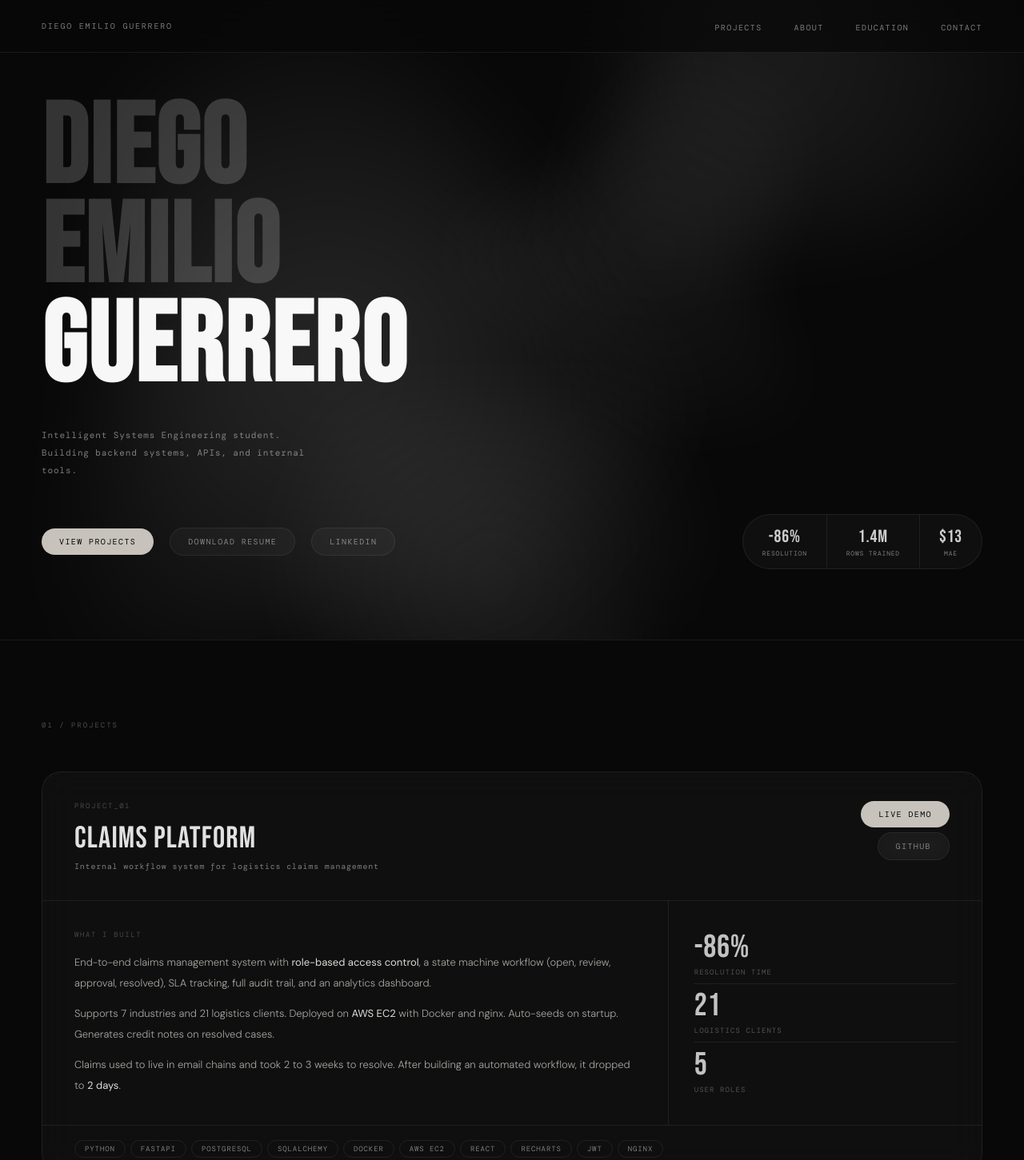
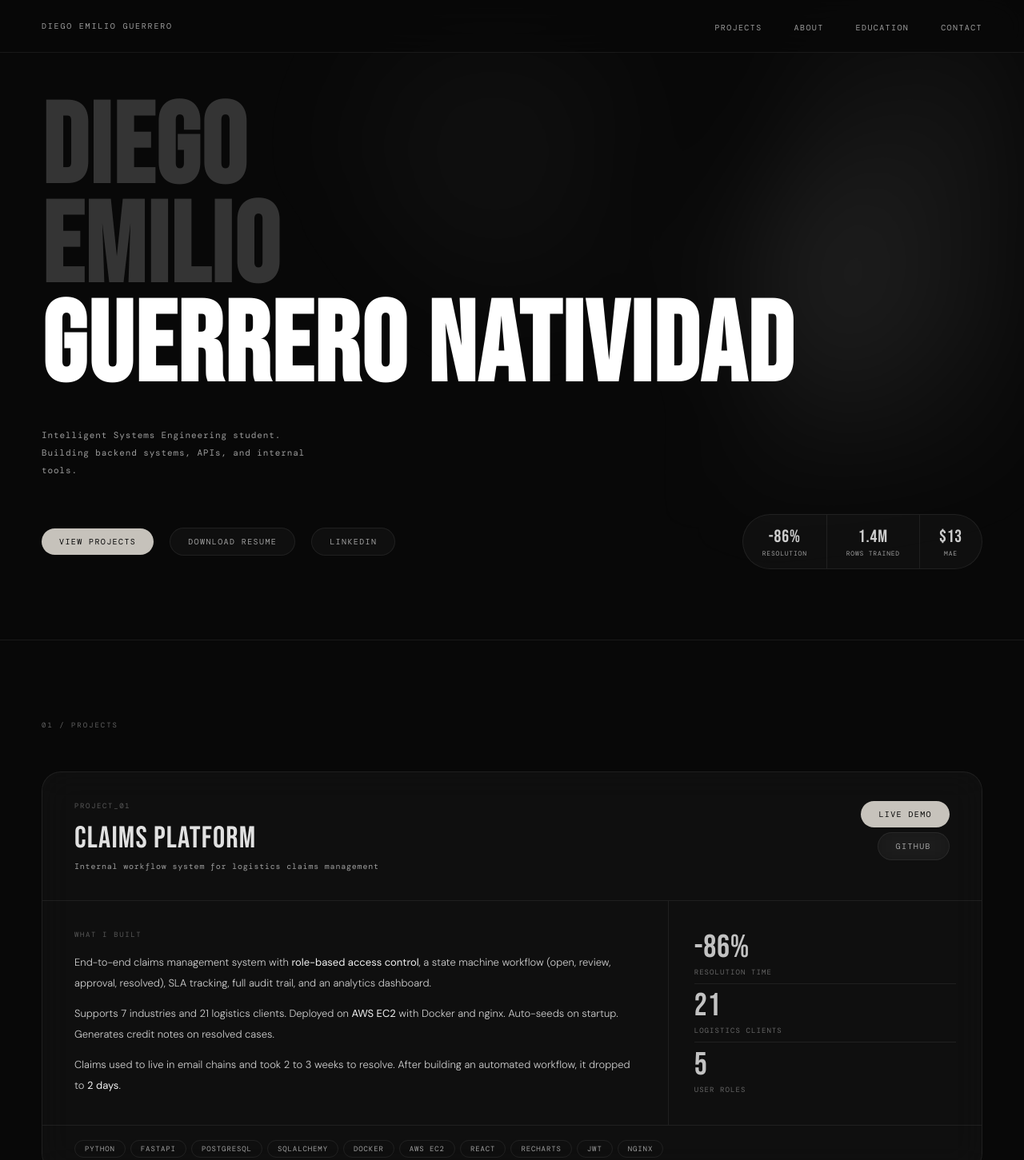
Before and after one commit to emiliognatividad/portfolio, a plain HTML site: page index.html in a window 1280 px wide. Shown: the top 1451 px of the page at 80% size. Drawn offline with nearby package versions, Linux system fonts and the light colour scheme; animation ran at ten frames a second; a web font is replaced by a local one.

Commit message:
Fix: full name, whiter text, blurred blobs

```diff
--- a/index.html
+++ b/index.html
@@ -13,8 +13,8 @@
   --glass: rgba(255,255,255,0.03);
   --glass-border: rgba(255,255,255,0.07);
   --glass-hover: rgba(255,255,255,0.055);
-  --text: #edeae4;
-  --muted: rgba(220,216,210,0.55);
+  --text: #ffffff;
+  --muted: rgba(255,255,255,0.6);
   --accent: rgba(220,215,210,0.7);
   --mono: 'DM Mono', monospace;
   --display: 'Bebas Neue', sans-serif;
@@ -48,6 +48,7 @@ body {
   inset: 0;
   width: 100%;
   height: 100%;
+  filter: blur(60px);
 }
 
 /* deep background atmosphere */
@@ -141,7 +142,7 @@ nav {
   font-size: clamp(80px, 11vw, 148px);
   line-height: 0.88;
   letter-spacing: 0.015em;
-  color: rgba(255,255,255,0.97);
+  color: rgba(255,255,255,1);
   margin-bottom: 36px;
 }
 
@@ -337,14 +338,14 @@ nav {
 
 .card-copy p {
   font-size: 13px;
-  color: rgba(220,216,210,0.75);
+  color: rgba(255,255,255,0.8);
   line-height: 2;
   margin-bottom: 12px;
   font-weight: 300;
 }
 
 .card-copy p:last-child { margin-bottom: 0; }
-.card-copy strong { color: rgba(235,232,228,0.95); font-weight: 400; }
+.card-copy strong { color: rgba(255,255,255,0.95); font-weight: 400; }
 
 .card-metrics {
   padding: 36px 32px;
@@ -420,12 +421,12 @@ nav {
 
 .ab-text {
   font-size: 13px;
-  color: rgba(220,216,210,0.75);
+  color: rgba(255,255,255,0.8);
   line-height: 2;
   font-weight: 300;
 }
 
-.ab-text strong { color: rgba(235,232,228,0.95); font-weight: 400; }
+.ab-text strong { color: rgba(255,255,255,0.95); font-weight: 400; }
 
 .about-right { display: flex; flex-direction: column; gap: 2px; }
 
@@ -659,7 +660,7 @@ footer p {
 <!-- HERO -->
 <section class="hero" id="hero">
   <div class="hero-blobs"><canvas id="blob-canvas"></canvas></div>
-  <h1><span class="dim">DIEGO<br>EMILIO<br></span>GUERRERO</h1>
+  <h1><span class="dim">DIEGO<br>EMILIO<br></span>GUERRERO NATIVIDAD</h1>
   <p class="hero-sub">
     Intelligent Systems Engineering student.<br>
     Building backend systems, APIs, and internal tools.
@@ -870,10 +871,10 @@ footer p {
   let bW, bH, bt = 0;
 
   const blobs = [
-    { x: 0.15, y: 0.5, rx: 0.45, ry: 0.55, alpha: 0.13, speedX: 0.000025, speedY: 0.00002 },
-    { x: 0.75, y: 0.2, rx: 0.38, ry: 0.42, alpha: 0.09, speedX: -0.00002, speedY: 0.00003 },
-    { x: 0.55, y: 0.82, rx: 0.32, ry: 0.38, alpha: 0.08, speedX: 0.00003, speedY: -0.000022 },
-    { x: 0.5,  y: 0.45, rx: 0.28, ry: 0.30, alpha: 0.06, speedX: -0.000015, speedY: 0.000025 },
+    { x: 0.75, y: 0.2, rx: 0.35, ry: 0.38, alpha: 0.05, speedX: 0.000025, speedY: 0.00002 },
+    { x: 0.85, y: 0.65, rx: 0.30, ry: 0.32, alpha: 0.04, speedX: -0.00002, speedY: 0.00003 },
+    { x: 0.55, y: 0.15, rx: 0.28, ry: 0.30, alpha: 0.035, speedX: 0.00003, speedY: -0.000022 },
+    { x: 0.65, y: 0.5, rx: 0.25, ry: 0.28, alpha: 0.03, speedX: -0.000015, speedY: 0.000025 },
   ];
 
   function resizeBlob() {
@@ -910,9 +911,10 @@ footer p {
       grad.addColorStop(1, 'rgba(255,255,255,0)');
 
       bctx.fillStyle = grad;
-      bctx.filter = `blur(${Math.floor(baseR * 0.18)}px)`;
+      bctx.shadowColor = 'rgba(255,255,255,0.15)';
+      bctx.shadowBlur = baseR * 0.6;
       bctx.fill();
-      bctx.filter = 'none';
+      bctx.shadowBlur = 0;
     });
 
     requestAnimationFrame(drawBlobs);
```
